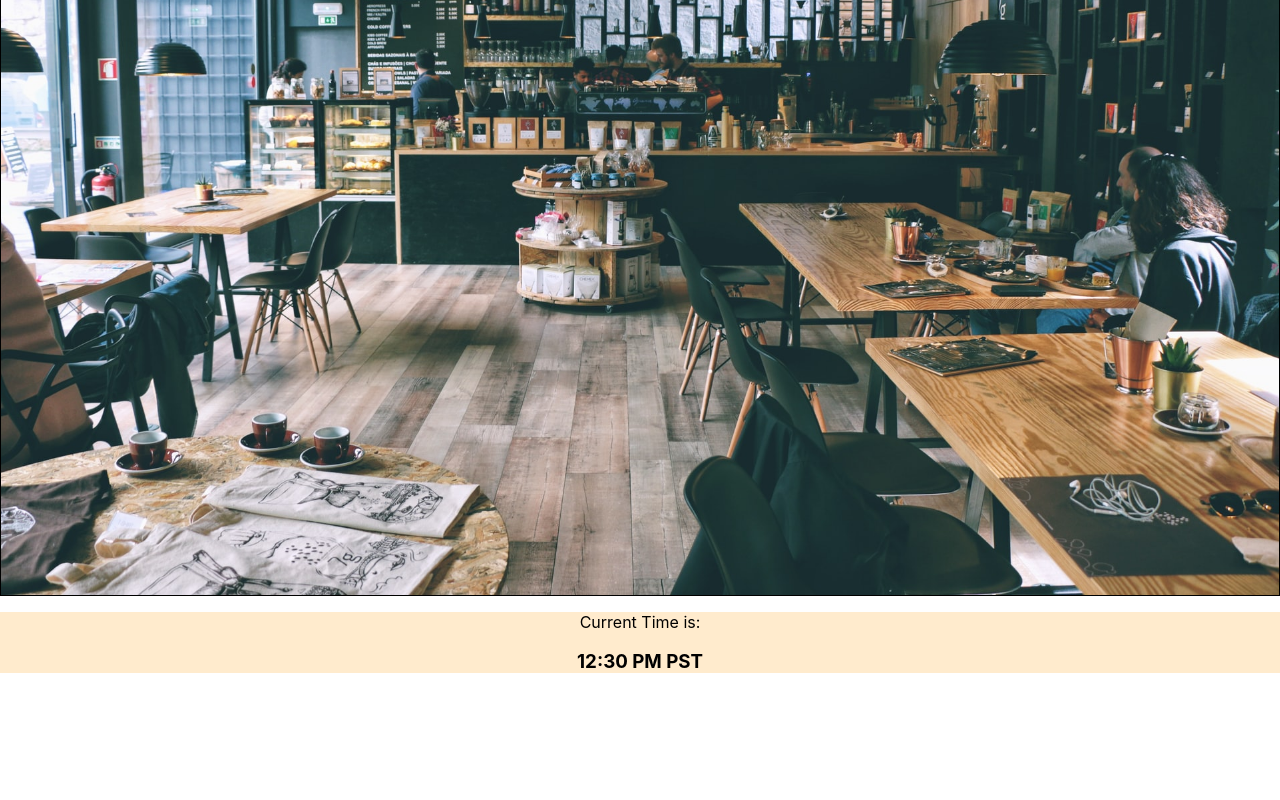
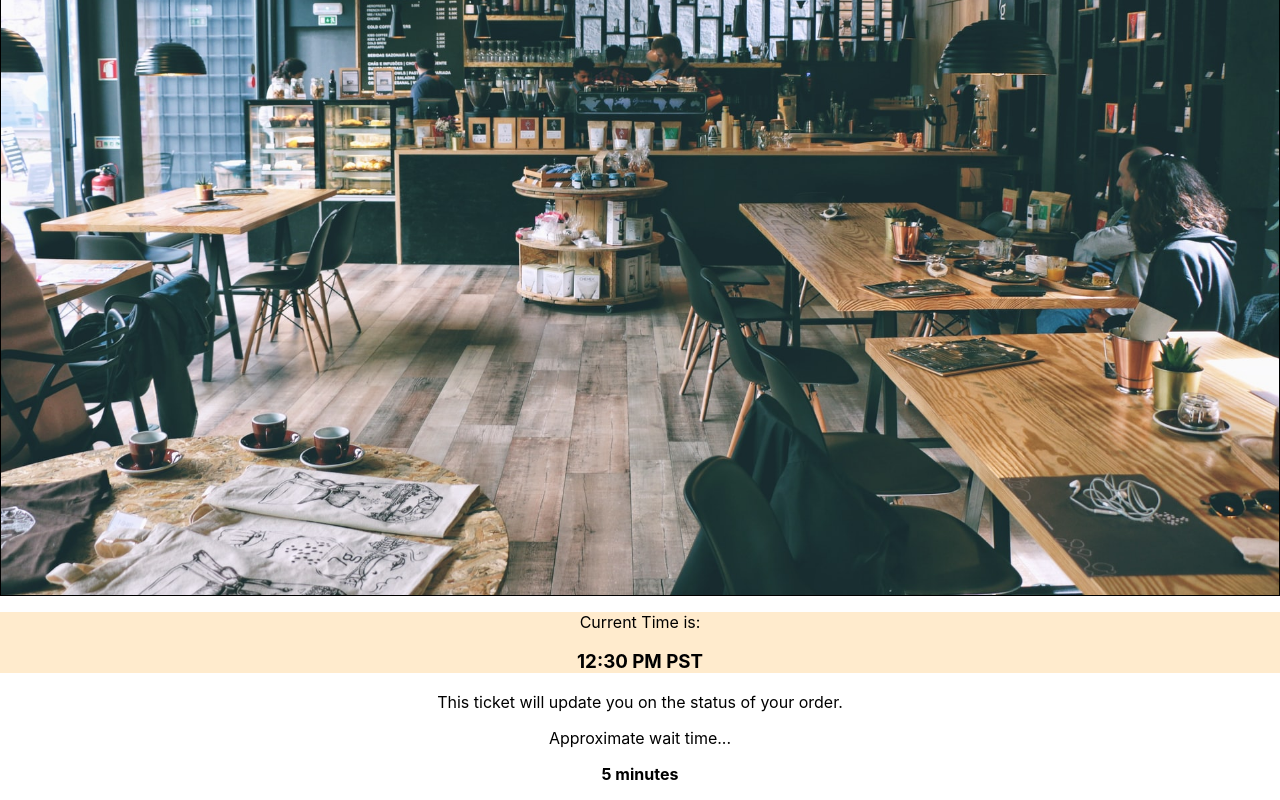
Before and after one commit to PocketThi3f/cafe-jp, a React (Create React App) app: page / in a window 1280 px wide. Shown: the part 429-1229 px from the top of the page. Before the commit the page ends 1121 px from the top, so only its background shows below. Built offline with nearby package versions, Linux system fonts and the light colour scheme.

Commit message:
updated pseudo code logic

```diff
--- a/src/App.js
+++ b/src/App.js
@@ -4,6 +4,7 @@ import React, { Component } from 'react';
 import Header from './containers/Header/Header';
 import ImagePanel from './components/ImagePanel/ImagePanel';
 import Clock from './containers/ClockPanel/ClockPanel';
+import TicketBooth from './containers/TicketBooth/TicketBooth';
 
 // Sass file for App
 import './App.scss';
@@ -15,6 +16,7 @@ class App extends Component {
         <Header />
         <ImagePanel />
         <Clock />
+        <TicketBooth />
       </div>
     )
   }
--- a/src/containers/TicketBooth/Ticket/Ticket.js
+++ b/src/containers/TicketBooth/Ticket/Ticket.js
@@ -5,8 +5,9 @@ export default class TicketBooth extends Component {
     render() {
         return (
             <div>
-                <p>This ticket will update you on the status of your order:</p>
-                <p>Your order is approximately ready within 5 minutes!</p>
+                <p>This ticket will update you on the status of your order.</p>
+                <p>Approximate wait time...</p>
+                <strong><p>5 minutes</p></strong>
             </div>
         )
     }
```
